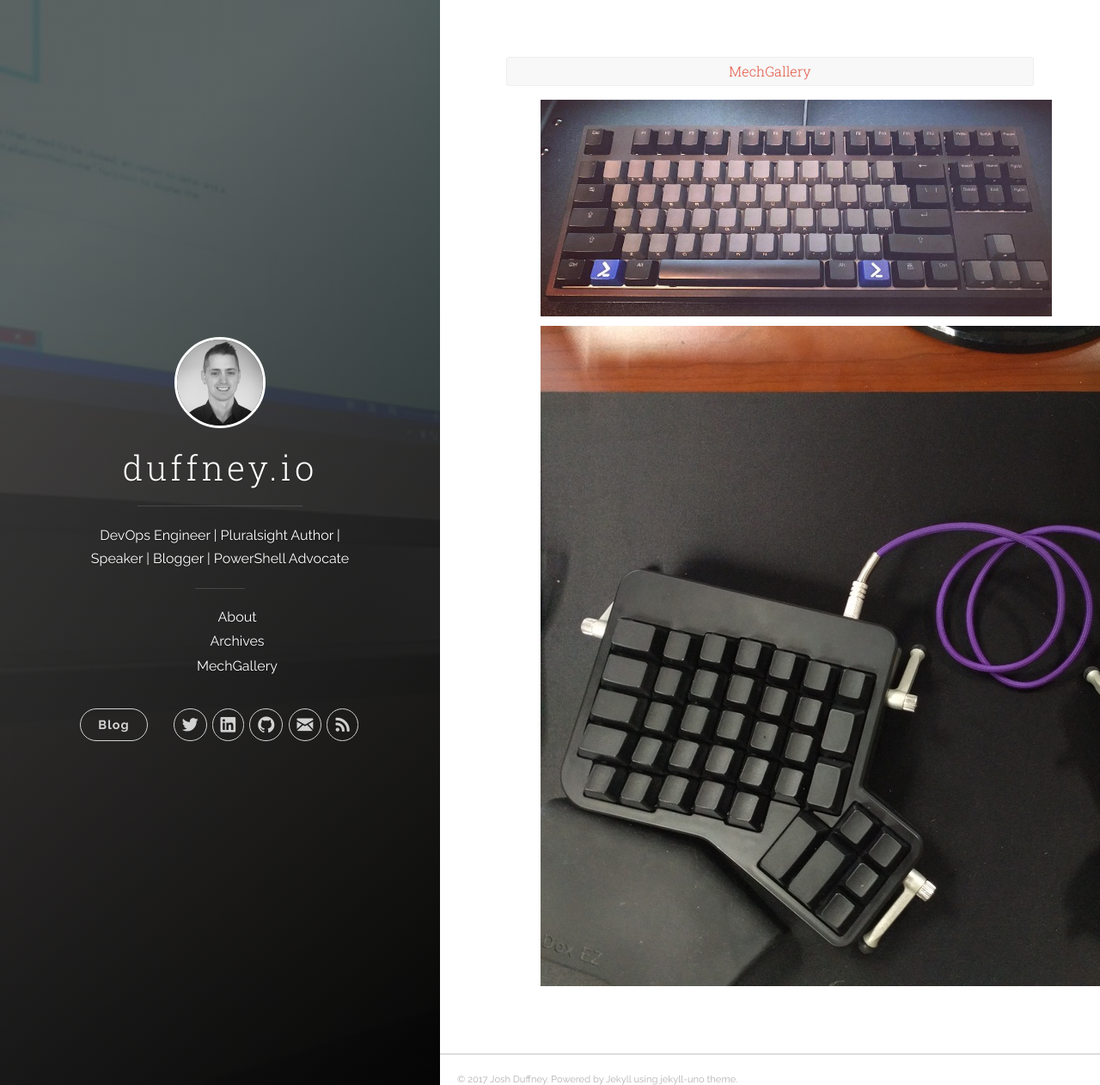
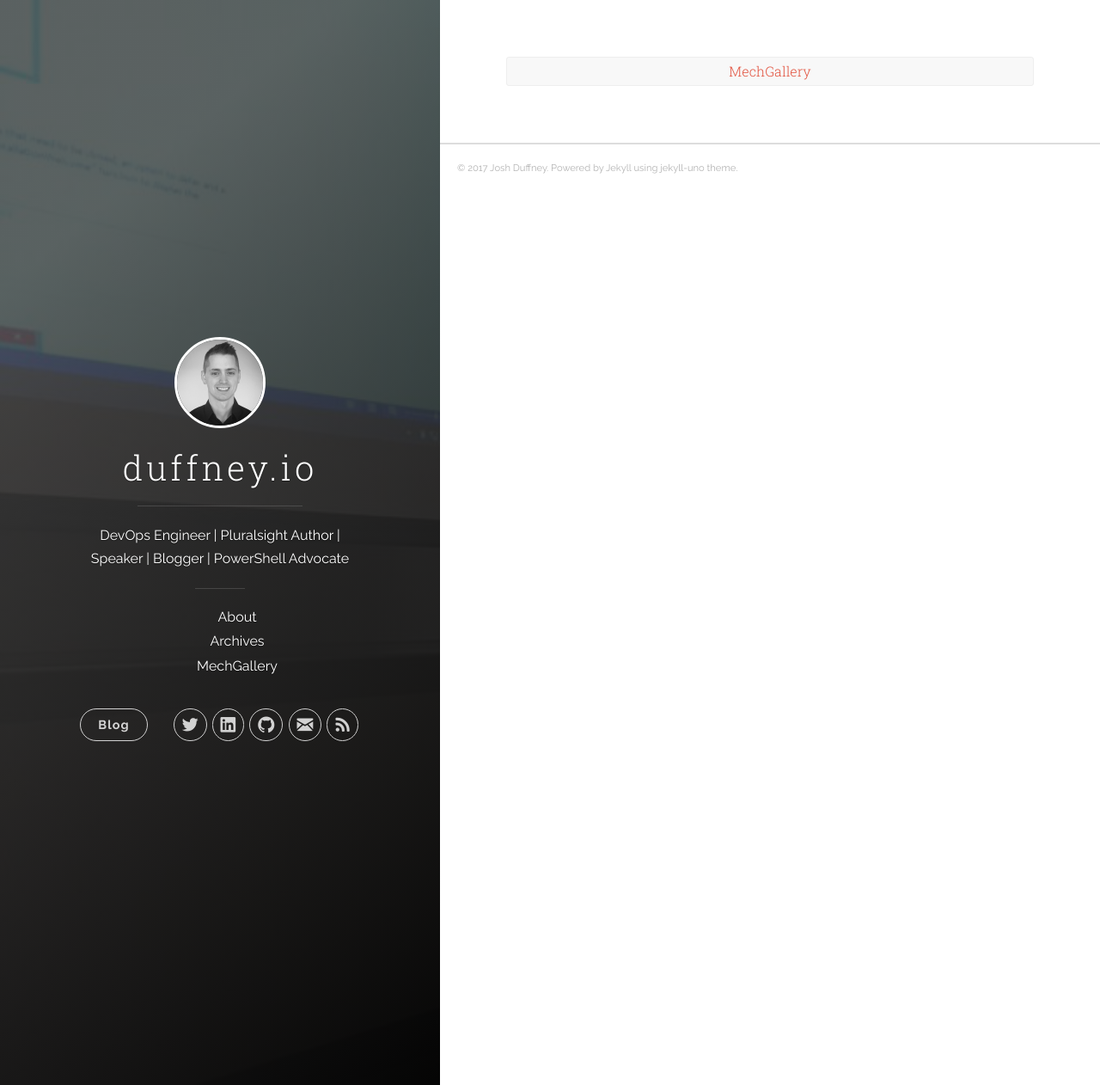
Before and after one commit to AzureDevOps3/duffney.github.io, a Jekyll site: the page built from mechgallery.html, in a window 1280 px wide and 1262 px high. Shown: the whole window at 86% size. Built offline with Jekyll 4.4.1, drawn with Linux system fonts in a browser that asks for light colours; nearby versions of some CDN libraries; a script that is not in the unit is left out.

```diff
--- a/mechgallery.html
+++ b/mechgallery.html
@@ -10,13 +10,3 @@ images:
 ---
 
 <blockquote class="imgur-embed-pub" lang="en" data-id="a/gBAAs"><a href="//imgur.com/gBAAs">MechGallery</a></blockquote><script async src="//s.imgur.com/min/embed.js" charset="utf-8"></script>
-
-<ul class="mechgallery" style="list-style-type:none">
-    {% for image in page.images %}
-        <li>
-         <a href="{{ image.link }}">
-            <img src="{{ image.image_path}}" alt="{{ image.title}}">
-         </a>
-        </li>
-    {% endfor %}
-</ul>
```
